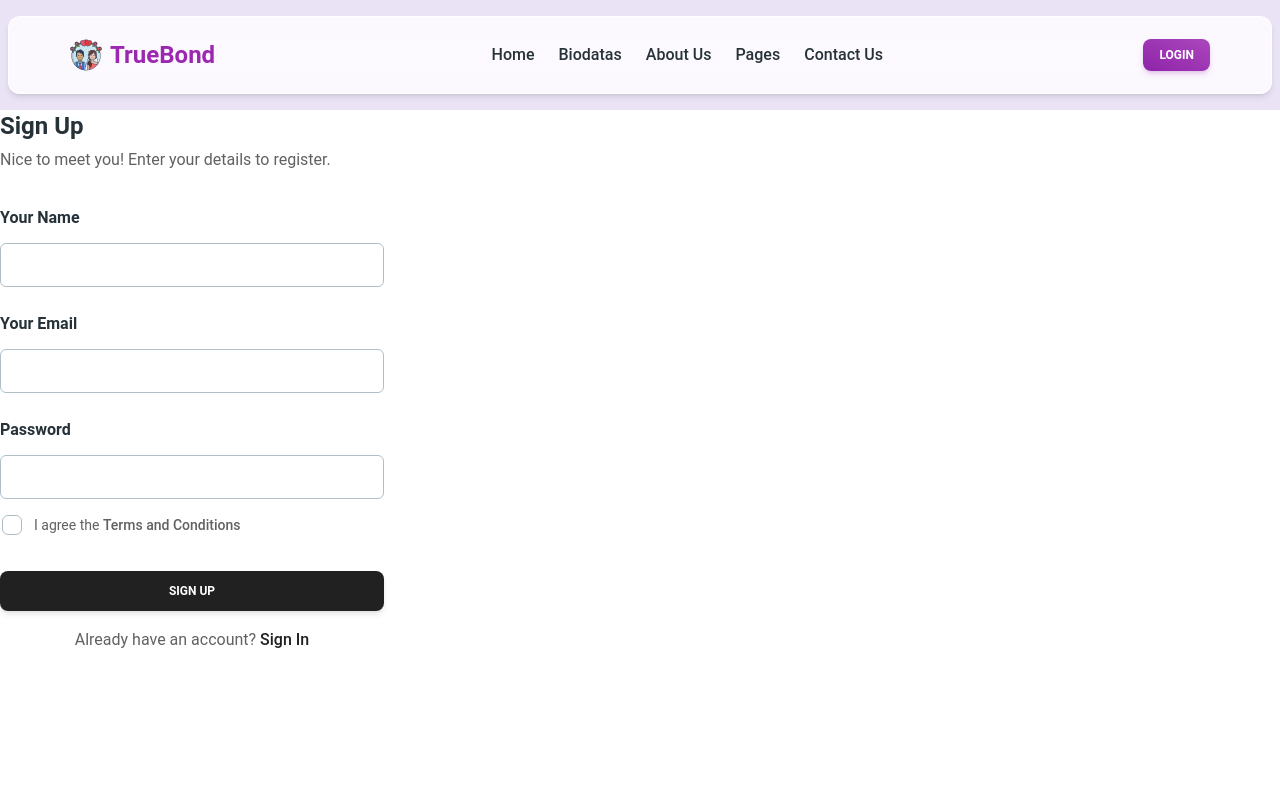
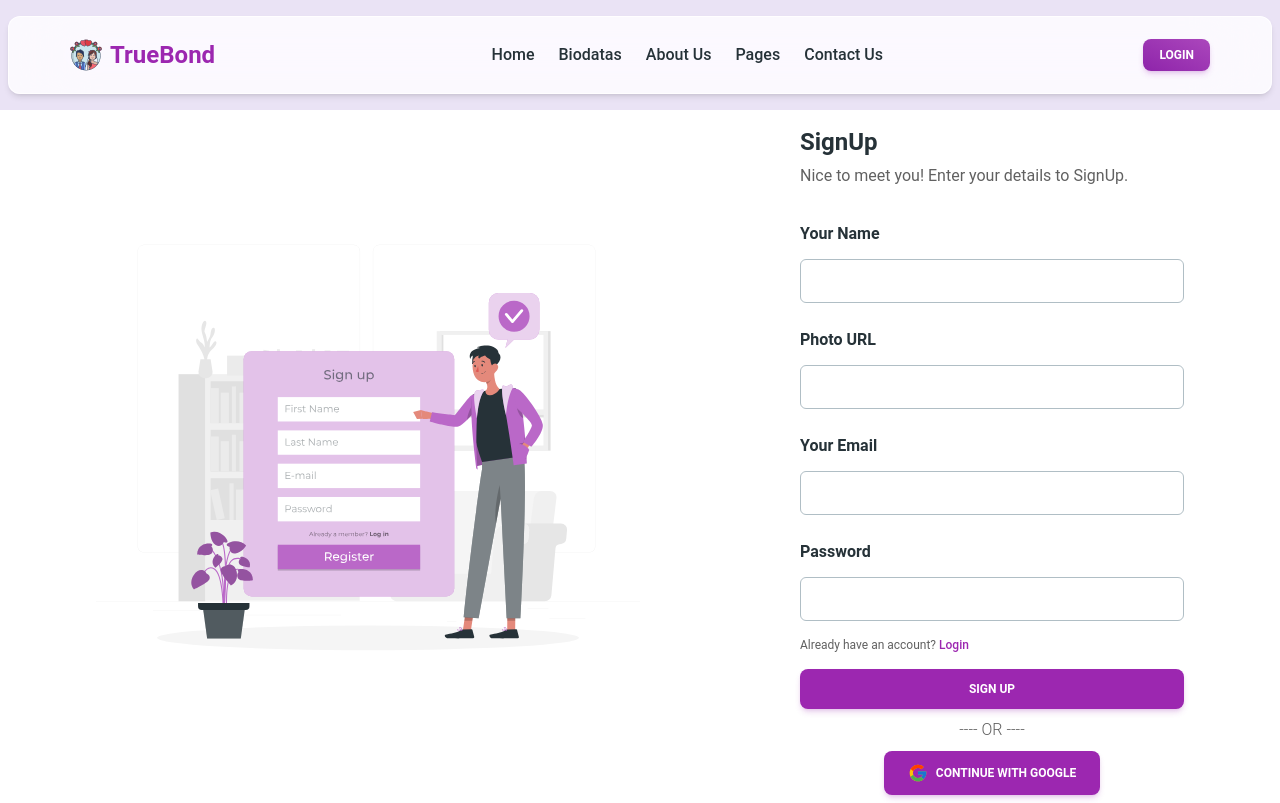
Before and after one commit to AdibHoque/Truebond-Matrimony, a React (Vite) app: page /signup in a window 1280 px wide. Built offline with nearby package versions, Linux system fonts and the light colour scheme.

Commit message:
Made Login & SignUp pages

```diff
--- a/src/pages/Login.jsx
+++ b/src/pages/Login.jsx
@@ -1,7 +1,6 @@
 import {Card, Input, Button, Typography} from "@material-tailwind/react";
 import {Link} from "react-router-dom";
 import {FcGoogle} from "react-icons/fc";
-import {FaGoogle} from "react-icons/fa";
 
 export function Login() {
   return (
@@ -57,7 +56,7 @@ export function Login() {
             <Button color="purple" className="">
               <span className="flex items-center justify-center gap-2">
                 <FcGoogle className="text-xl" />
-                Login with Google
+                Continue with Google
               </span>
             </Button>
           </div>
--- a/src/pages/SignUp.jsx
+++ b/src/pages/SignUp.jsx
@@ -1,19 +1,17 @@
-import {
-  Card,
-  Input,
-  Checkbox,
-  Button,
-  Typography,
-} from "@material-tailwind/react";
+import {Card, Input, Button, Typography} from "@material-tailwind/react";
+import {Link} from "react-router-dom";
+import {FcGoogle} from "react-icons/fc";
 
 export function SignUp() {
   return (
+    <div className="flex min-h-[86vh] items-center justify-center px-4 py-4 lg:py-0 lg:justify-between lg:px-24">
+      <img src="/Signup-rafiki.svg" className="hidden w-1/2 lg:flex" alt="" />
       <Card color="transparent" shadow={false}>
-      <Typography variant="h4" color="blue-gray">
-        Sign Up
+        <Typography variant="h4" color="blue-gray" className="mt-4">
+          SignUp
         </Typography>
         <Typography color="gray" className="mt-1 font-normal">
-        Nice to meet you! Enter your details to register.
+          Nice to meet you! Enter your details to SignUp.
         </Typography>
         <form className="max-w-screen-lg mt-8 mb-2 w-80 sm:w-96">
           <div className="flex flex-col gap-6 mb-1">
@@ -22,7 +20,20 @@ export function SignUp() {
             </Typography>
             <Input
               size="lg"
-            placeholder="name@mail.com"
+              type="text"
+              placeholder="name"
+              className=" !border-t-blue-gray-200 focus:!border-t-gray-900"
+              labelProps={{
+                className: "before:content-none after:content-none",
+              }}
+            />
+            <Typography variant="h6" color="blue-gray" className="-mb-3">
+              Photo URL
+            </Typography>
+            <Input
+              size="lg"
+              placeholder="Photo URL"
+              type="url"
               className=" !border-t-blue-gray-200 focus:!border-t-gray-900"
               labelProps={{
                 className: "before:content-none after:content-none",
@@ -34,6 +45,7 @@ export function SignUp() {
             <Input
               size="lg"
               placeholder="name@mail.com"
+              type="email"
               className=" !border-t-blue-gray-200 focus:!border-t-gray-900"
               labelProps={{
                 className: "before:content-none after:content-none",
@@ -52,34 +64,29 @@ export function SignUp() {
               }}
             />
           </div>
-        <Checkbox
-          label={
-            <Typography
-              variant="small"
-              color="gray"
-              className="flex items-center font-normal"
-            >
-              I agree the
-              <a
-                href="#"
-                className="font-medium transition-colors hover:text-gray-900"
-              >
-                &nbsp;Terms and Conditions
-              </a>
+          <Typography color="gray" className="mt-4 text-xs font-normal">
+            Already have an account?{" "}
+            <Link to="/login" className="font-medium text-purple-500">
+              Login
+            </Link>
           </Typography>
-          }
-          containerProps={{className: "-ml-2.5"}}
-        />
-        <Button className="mt-6" fullWidth>
-          sign up
+          <Button color="purple" className="mt-4" type="submit" fullWidth>
+            Sign Up
           </Button>
-        <Typography color="gray" className="mt-4 font-normal text-center">
-          Already have an account?{" "}
-          <a href="#" className="font-medium text-gray-900">
-            Sign In
-          </a>
+
+          <Typography color="gray" className="my-2 text-center">
+            ---- OR ----
           </Typography>
+          <div className="flex justify-center">
+            <Button color="purple" className="">
+              <span className="flex items-center justify-center gap-2">
+                <FcGoogle className="text-xl" />
+                Continue with Google
+              </span>
+            </Button>
+          </div>
         </form>
       </Card>
+    </div>
   );
 }
```
Lines whose indentation alone changed are shown as unchanged.
